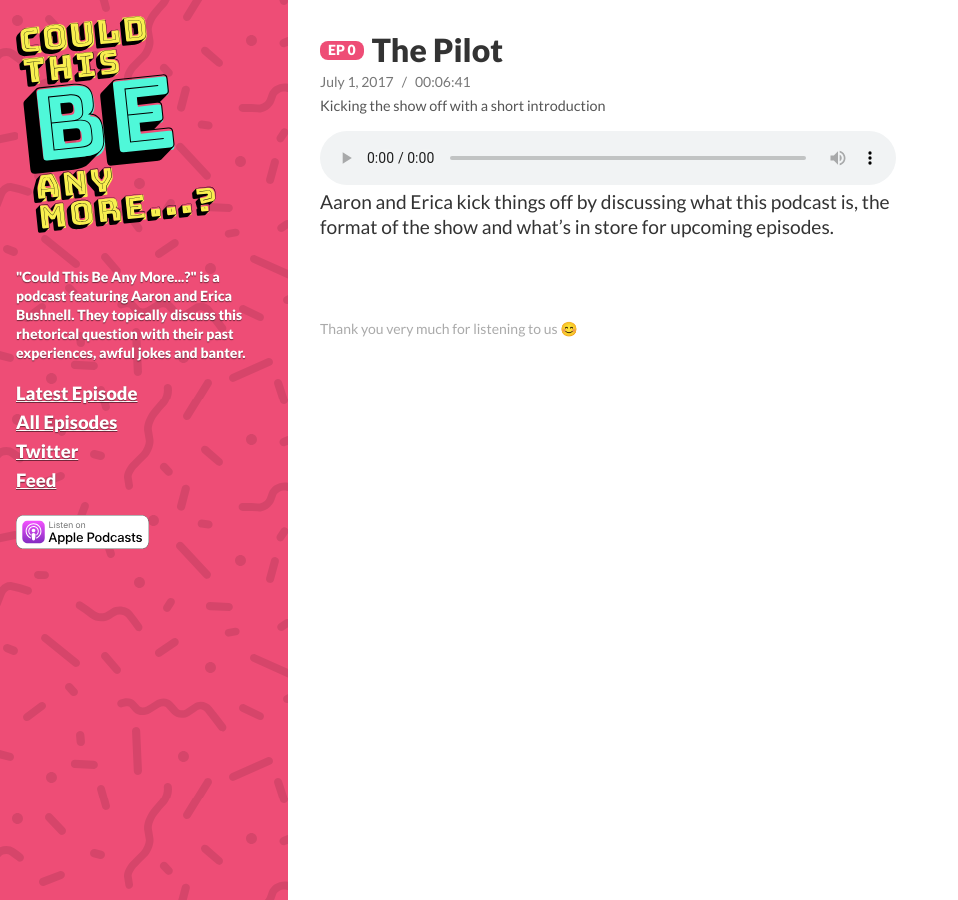
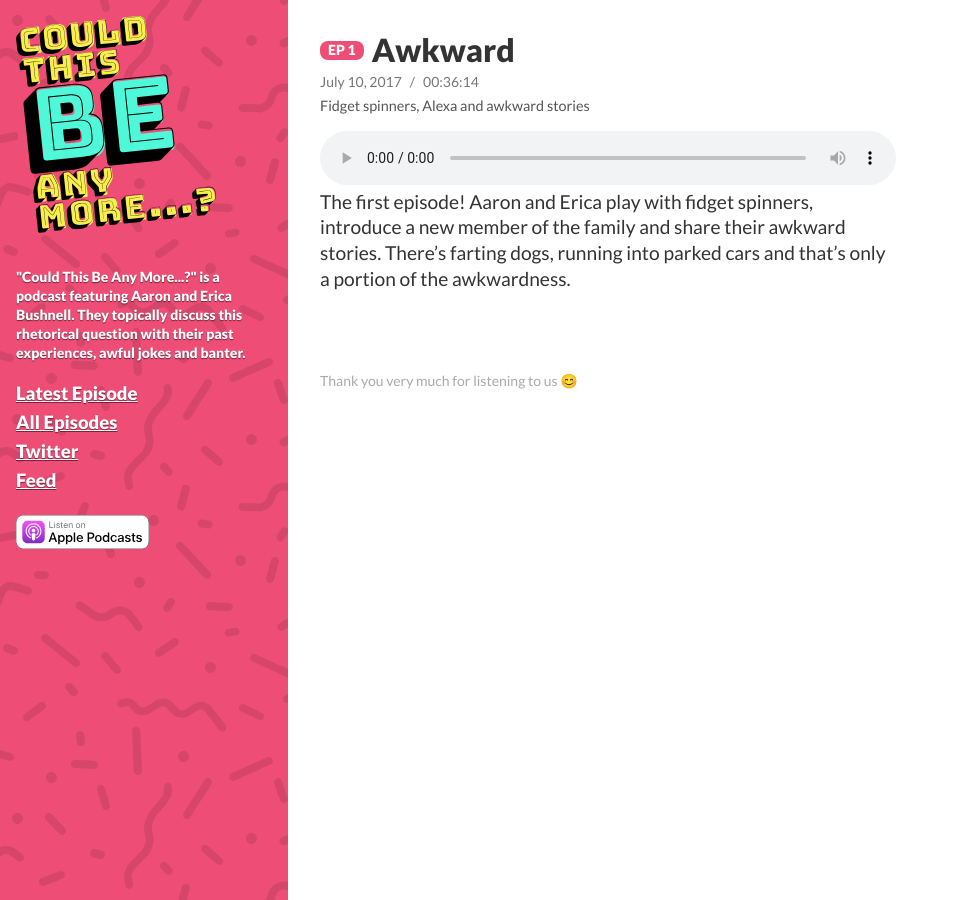
Before and after one commit to aaronbushnell/could-this-be-any-more, a Jekyll site: the page docs/1.html, which Jekyll copies as it is, in a window 1280 px wide. Shown: the whole page, without its empty margins (0-958 px from the left). Built offline with Jekyll 4.4.1, drawn with Linux system fonts in a browser that asks for light colours.

Commit message:
Add episode 1

```diff
--- a/docs/0.html
+++ b/docs/1.html
@@ -3,23 +3,23 @@
 <head>
   <meta charset="utf-8">
   <meta name="viewport" content="width=device-width, initial-scale=1">
-  <title>The Pilot | Could This Be Any More...?</title>
+  <title>Awkward | Could This Be Any More...?</title>
   <link rel="stylesheet" href="/styles/styles.css">
   <link href="https://fonts.googleapis.com/css?family=Lato:400,900" rel="stylesheet">
 
-  <meta name="description" content='Kicking the show off with a short introduction'>
+  <meta name="description" content='Fidget spinners, Alexa and awkward stories'>
 
   <meta name="twitter:card" content="summary">
   <meta name="twitter:site" content="@couldthisbam">
-  <meta name="twitter:title" content="The Pilot | Could This Be Any More...?">
+  <meta name="twitter:title" content="Awkward | Could This Be Any More...?">
   <meta name="twitter:image" content="https://couldthis.com/images/hd.png">
-  <meta name="twitter:description" content='Kicking the show off with a short introduction'>
+  <meta name="twitter:description" content='Fidget spinners, Alexa and awkward stories'>
 
-  <meta prefix="og: http://ogp.me/ns#" property="og:url" content="https://couldthis.com/0">
+  <meta prefix="og: http://ogp.me/ns#" property="og:url" content="https://couldthis.com/1">
   <meta prefix="og: http://ogp.me/ns#" property="og:type" content="website">
-  <meta prefix="og: http://ogp.me/ns#" property="og:title" content="The Pilot | Could This Be Any More...?">
+  <meta prefix="og: http://ogp.me/ns#" property="og:title" content="Awkward | Could This Be Any More...?">
   <meta prefix="og: http://ogp.me/ns#" property="og:image" content="https://couldthis.com/images/hd.png">
-  <meta prefix="og: http://ogp.me/ns#" property="og:description" content='Kicking the show off with a short introduction'>
+  <meta prefix="og: http://ogp.me/ns#" property="og:description" content='Fidget spinners, Alexa and awkward stories'>
 </head>
   <header class="header">
     <a href="/" class="header__logo">
@@ -31,7 +31,7 @@
 
     <nav class="header__nav">
 
-        <a href="/0">Latest Episode</a>
+        <a href="/1">Latest Episode</a>
 
       <a href="/">All Episodes</a>
       <a href="https://twitter.com/couldthisbam">Twitter</a>
@@ -45,26 +45,26 @@
   <main class="main">
     <article class="post">
   <h1 class="title">
-    <span class="title__badge">EP 0</span>
+    <span class="title__badge">EP 1</span>
 
-      The Pilot
+      Awkward
 
   </h1>
 
   <ul class="meta">
-    <li>July  1, 2017</li>
-    <li>00:06:41</li>
+    <li>July 10, 2017</li>
+    <li>00:36:14</li>
   </ul>
 
-  <p class="post__description">Kicking the show off with a short introduction</p>
+  <p class="post__description">Fidget spinners, Alexa and awkward stories</p>
 
 
     <audio class="player" controls>
-      <source src="https://s3.amazonaws.com/aaronbushnell/ctbam/0.mp3" type="audio/mpeg">
+      <source src="https://s3.amazonaws.com/aaronbushnell/ctbam/1.mp3" type="audio/mpeg">
     </audio>
 
 
-  <p>Aaron and Erica kick things off by discussing what this podcast is, the format of the show and what’s in store for upcoming episodes.</p>
+  <p>The first episode! Aaron and Erica play with fidget spinners, introduce a new member of the family and share their awkward stories. There’s farting dogs, running into parked cars and that’s only a portion of the awkwardness.</p>
 
 </article>
 
--- a/docs/404.html
+++ b/docs/404.html
@@ -34,7 +34,7 @@
 
     <nav class="header__nav">
 
-        <a href="/0">Latest Episode</a>
+        <a href="/1">Latest Episode</a>
 
       <a href="/">All Episodes</a>
       <a href="https://twitter.com/couldthisbam">Twitter</a>
@@ -51,7 +51,7 @@
 <ul>
   <li>
 
-      <a href="/0">"0: The Pilot" &mdash; The latest episode</a>
+      <a href="/1">"1: Awkward" &mdash; The latest episode</a>
 
   </li>
   <li><a href="/">All Episodes</a></li>
```
Also changed, not shown: _posts/2017-07-10-1.markdown (added, +9 -0 lines), docs/feed.xml (+2 -2 lines), docs/index.html (+23 -1 lines), 1 other file.
